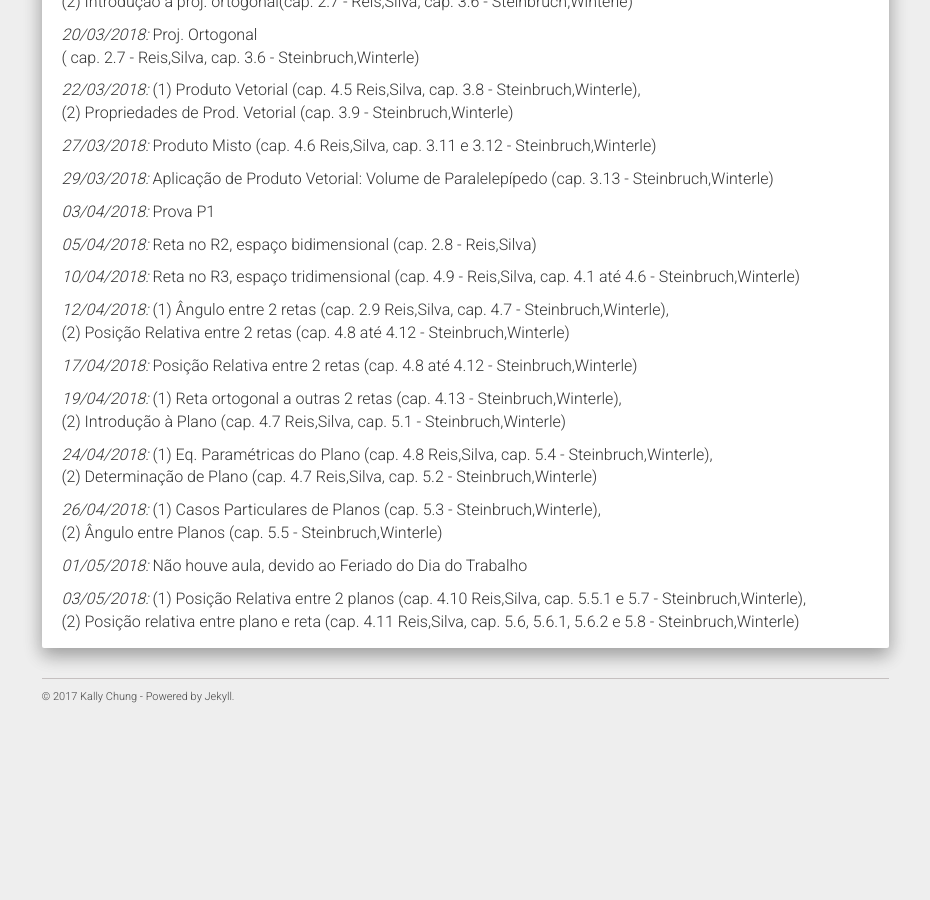
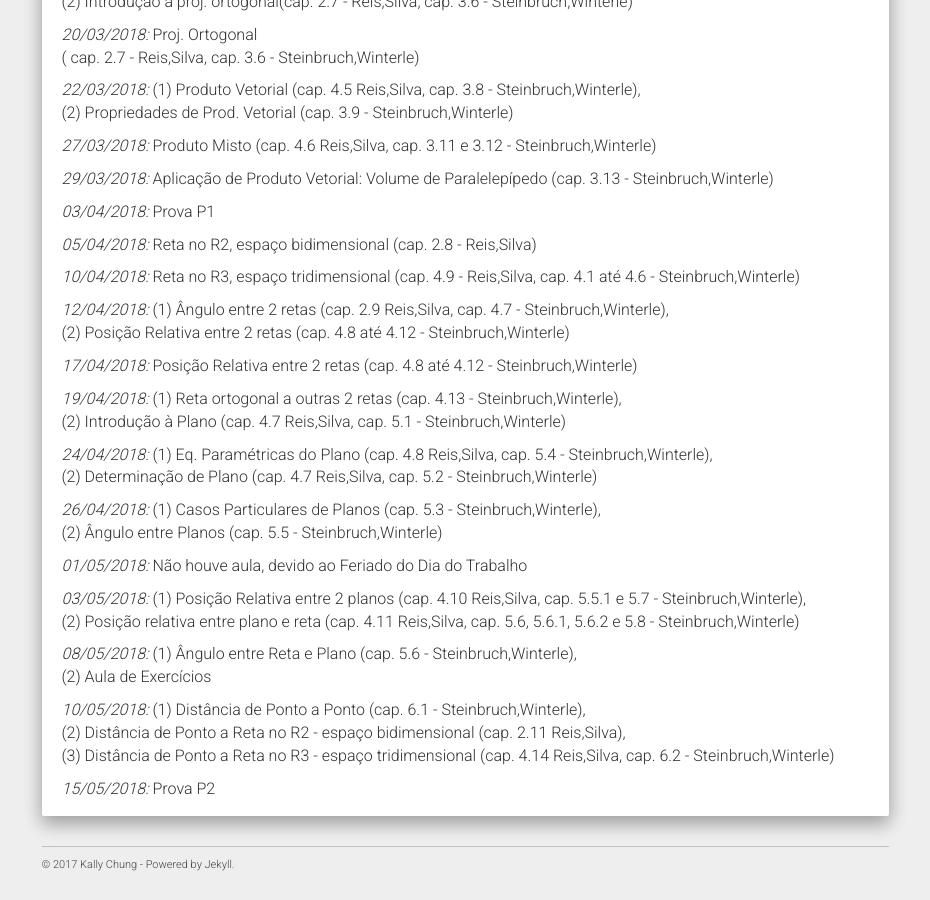
Before and after one commit to chunggnuhc/chunggnuhc.github.io, a Jekyll site: the page built from CM045-GA-1sem2018.md, in a window 1280 px wide and 900 px high, scrolled down 2327 px. Shown: the whole window, without its empty margins (321-1251 px from the left). Built offline with Jekyll 4.4.1, drawn with Linux system fonts in a browser that asks for light colours; nearby versions of some CDN libraries; before the commit the page ends 3059 px from its top, so only the background shows below that.

Commit message:
Update CM045 - Cronog

```diff
--- a/CM045-GA-1sem2018.md
+++ b/CM045-GA-1sem2018.md
@@ -141,4 +141,10 @@ permalink: /CM045-GA-1sem2018/
 
   _01/05/2018:_ Não houve aula, devido ao Feriado do Dia do Trabalho
 
-  _03/05/2018:_ (1) Posição Relativa entre 2 planos (cap. 4.10 Reis,Silva, cap. 5.5.1 e 5.7 - Steinbruch,Winterle), <br/>(2) Posição relativa entre plano e reta (cap. 4.11 Reis,Silva, cap. 5.6, 5.6.1, 5.6.2 e 5.8  - Steinbruch,Winterle)
+  _03/05/2018:_ (1) Posição Relativa entre 2 planos (cap. 4.10 Reis,Silva, cap. 5.5.1 e 5.7 - Steinbruch,Winterle), <br/>(2) Posição relativa entre plano e reta (cap. 4.11 Reis,Silva, cap. 5.6, 5.6.1, 5.6.2 e 5.8 - Steinbruch,Winterle)
+
+  _08/05/2018:_ (1) Ângulo entre Reta e Plano (cap. 5.6 - Steinbruch,Winterle), <br/>(2) Aula de Exercícios
+
+  _10/05/2018:_ (1) Distância de Ponto a Ponto (cap. 6.1 - Steinbruch,Winterle), <br/>(2) Distância de Ponto a Reta no R2 - espaço bidimensional (cap. 2.11 Reis,Silva), <br/>(3) Distância de Ponto a Reta no R3 - espaço tridimensional (cap. 4.14 Reis,Silva, cap. 6.2 - Steinbruch,Winterle)
+
+  _15/05/2018:_ Prova P2
```
